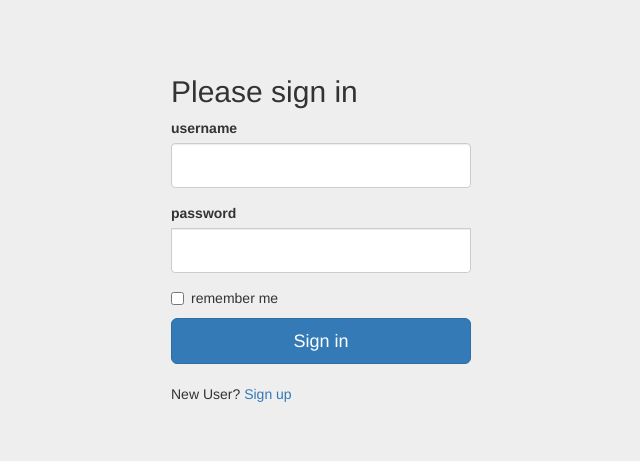
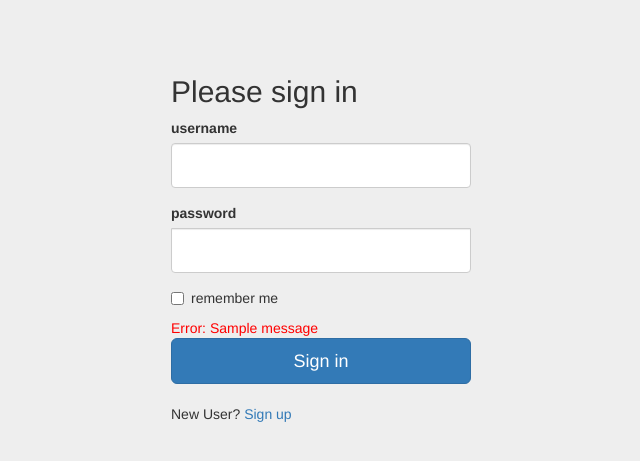
Before and after one commit to Mystique-orca/FlaskApp, a Flask app: page /login in a window 1280 px wide. Shown: the top 461 px of the page, without its empty margins (319-959 px from the left). Run offline with Flask 2, Linux system fonts and the light colour scheme; tables that the repository leaves empty hold one stand-in row (values such as "Sample post"); one stand-in notice (Sample message) is shown; some libraries are stand-ins or nearby versions.

Commit message:
modified:   templates/login.html

```diff
--- a/templates/login.html
+++ b/templates/login.html
@@ -15,6 +15,9 @@
 			{{ wtf.form_field(form.username) }}
 			{{ wtf.form_field(form.password) }}
 			{{ wtf.form_field(form.remember) }}
+			{% for message in get_flashed_messages() %}
+			      <div style="color: red;">Error: {{ message }}</div>
+			{% endfor %}
 			<button class="btn btn-lg btn-primary btn-block" type="submit">Sign in</button>
 			<br>
 			<p> New User? <a href = "{{ url_for('signup') }}">Sign up</a>
```
